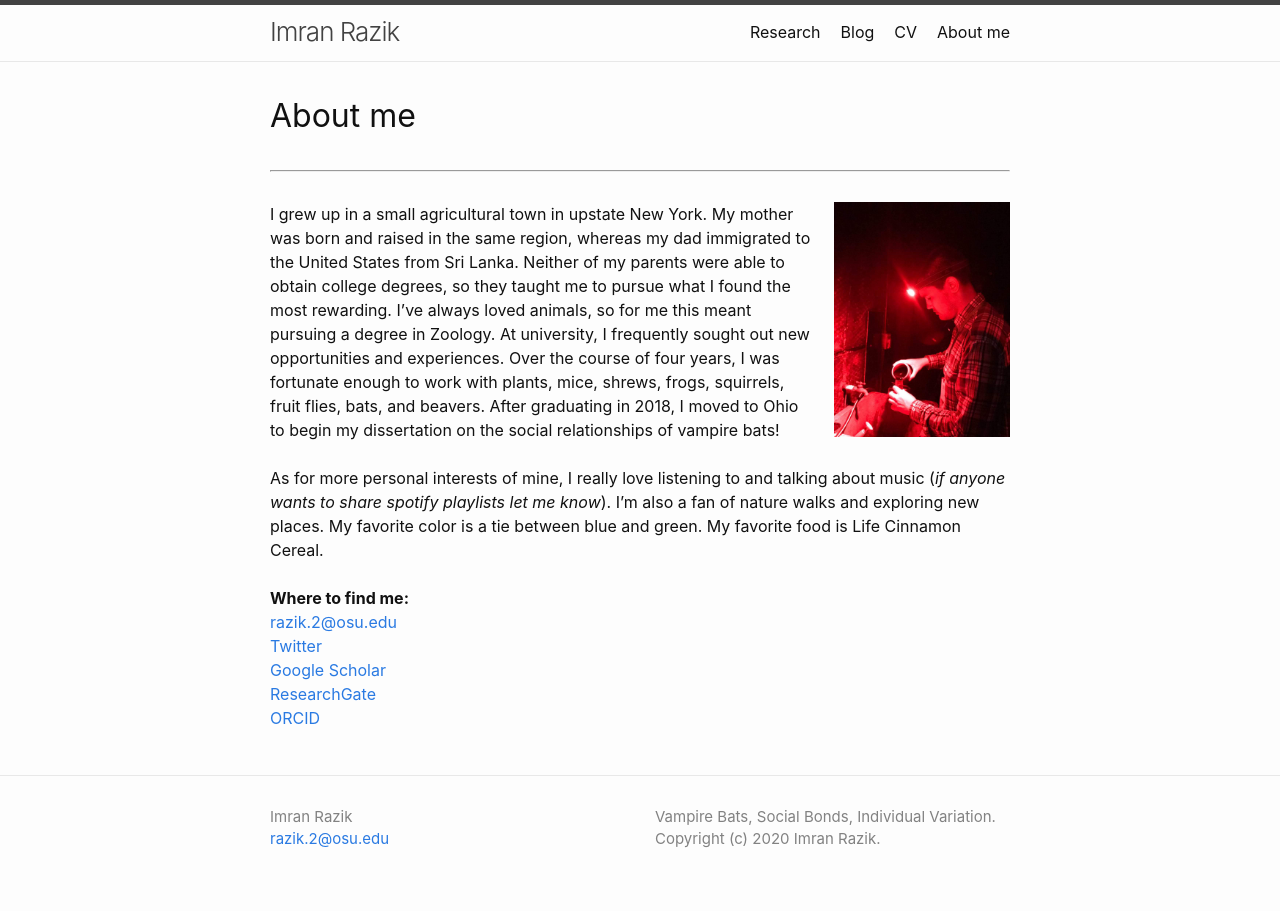
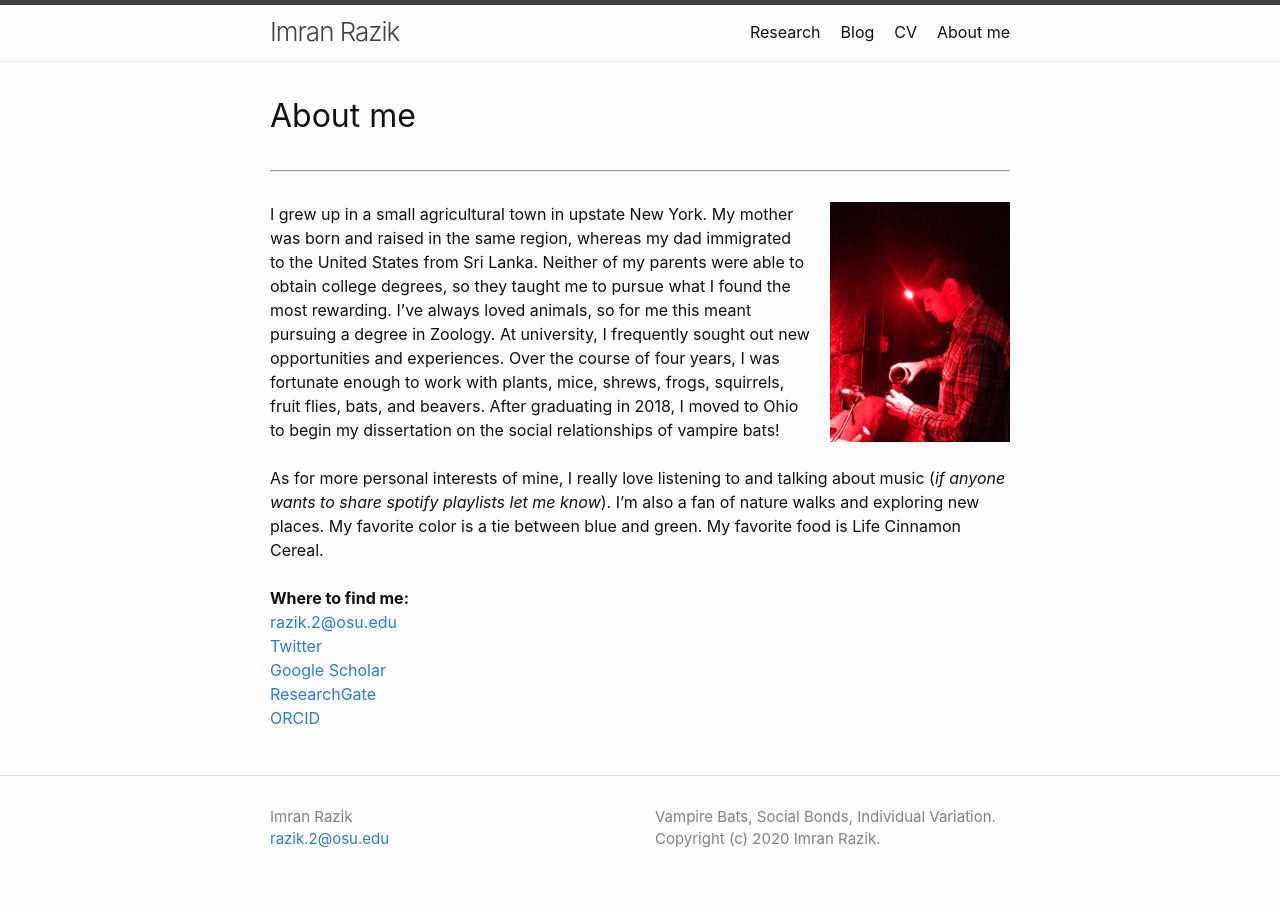
Before and after one commit to imranrazik/imranrazik.github.io, a Jekyll site: the page built from About-me.md, in a window 1280 px wide. Built offline with Jekyll 4.4.1, drawn with Linux system fonts in a browser that asks for light colours; our own code applies the rules of GitHub Pages for plain Markdown files.

Commit message:
Update About-me.md

```diff
--- a/About-me.md
+++ b/About-me.md
@@ -3,7 +3,7 @@
 ---
 # About me
 ---
-<img align="right" src="assets/34349279-38d9-4de1-ad80-4556efc33ab1.jpg" height="235px" style="float:right; margin-left:20px">I grew up in a small agricultural town in upstate New York. My mother was born and raised in the same region, whereas my dad immigrated to the United States from Sri Lanka. Neither of my parents were able to obtain college degrees, so they taught me to pursue what I found the most rewarding. I've always loved animals, so for me this meant pursuing a degree in Zoology. At university, I frequently sought out new opportunities and experiences. Over the course of four years, I was fortunate enough to work with plants, mice, shrews, frogs, squirrels, fruit flies, bats, and beavers. After graduating in 2018, I moved to Ohio to begin my dissertation on the social relationships of vampire bats!
+<img align="right" src="assets/34349279-38d9-4de1-ad80-4556efc33ab1.jpg" height="240px" style="float:right; margin-left:20px">I grew up in a small agricultural town in upstate New York. My mother was born and raised in the same region, whereas my dad immigrated to the United States from Sri Lanka. Neither of my parents were able to obtain college degrees, so they taught me to pursue what I found the most rewarding. I've always loved animals, so for me this meant pursuing a degree in Zoology. At university, I frequently sought out new opportunities and experiences. Over the course of four years, I was fortunate enough to work with plants, mice, shrews, frogs, squirrels, fruit flies, bats, and beavers. After graduating in 2018, I moved to Ohio to begin my dissertation on the social relationships of vampire bats!
 <br />
 <br />
 As for more personal interests of mine, I really love listening to and talking about music (*if anyone wants to share spotify playlists let me know*). I'm also a fan of nature walks and exploring new places. My favorite color is a tie between blue and green. My favorite food is Life Cinnamon Cereal.
```
